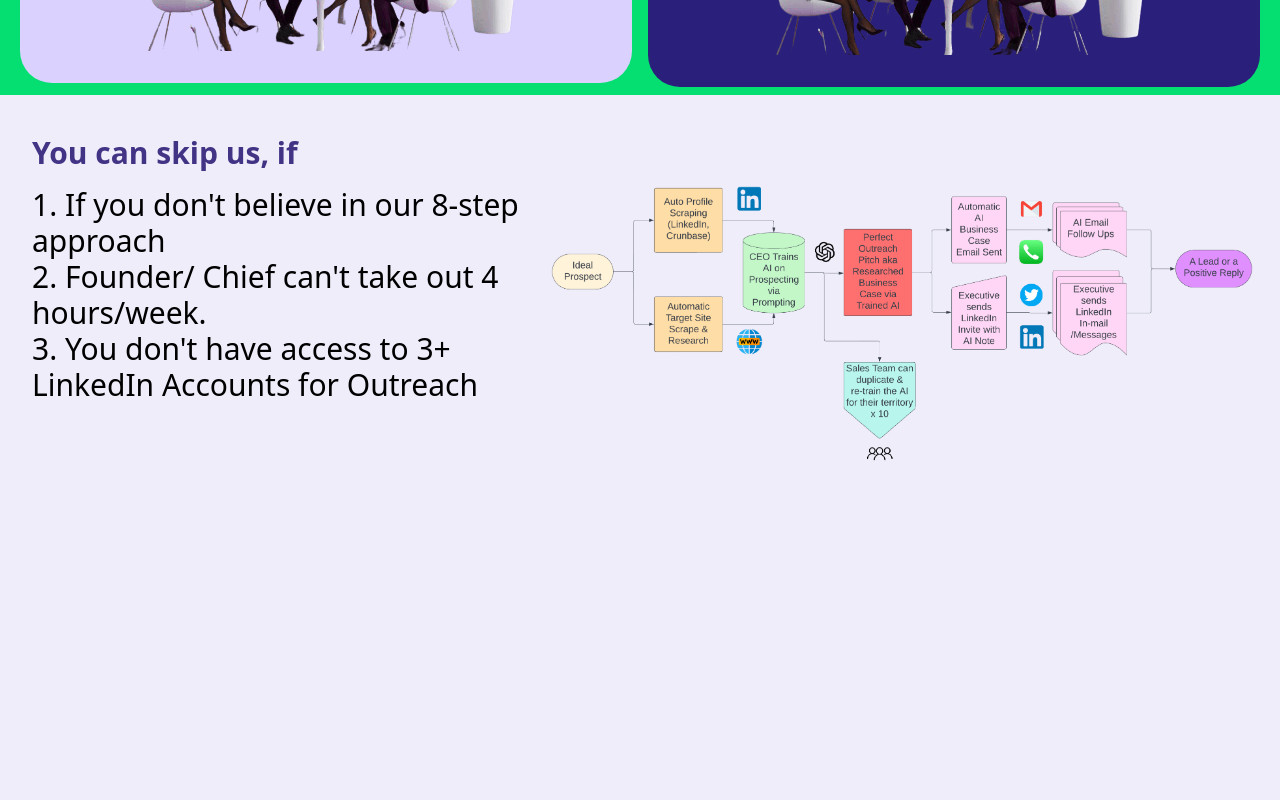
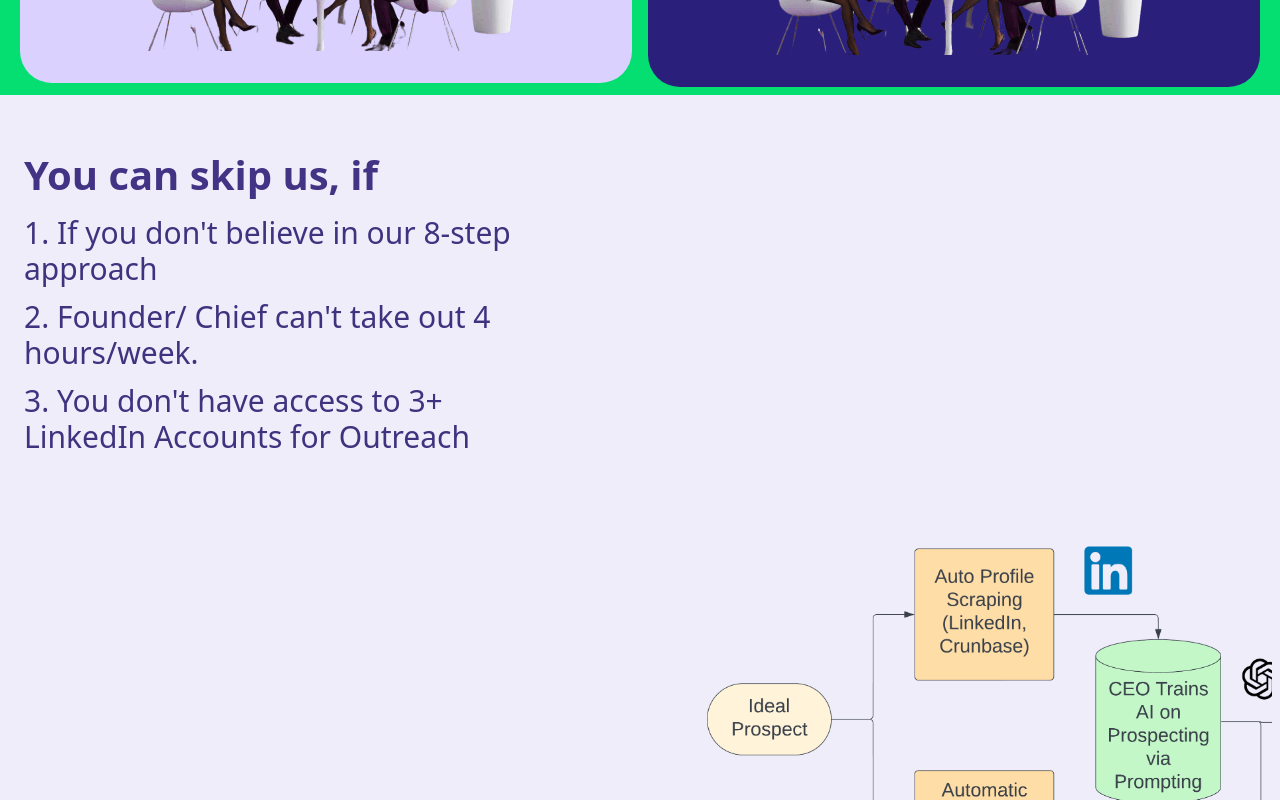
Before and after one commit to coder-Rishi05/cl_site, a React (Vite) app: page / in a window 1280 px wide. Shown: the part 1140-1940 px from the top of the page. Built offline with nearby package versions, Linux system fonts and the light colour scheme.

Commit message:
completed skip  page responsiveness

```diff
--- a/src/pages/Skip.jsx
+++ b/src/pages/Skip.jsx
@@ -2,25 +2,29 @@ import React from "react";
 
 const Skip = () => {
   return (
-    <div className="w-full h-screen px-4 flex flex-col lg:flex-row mt-10 ">
-      <div className="top">
-        <h1 className="text-3xl px-4 text-[#423385] font-bold">
+    <div className="w-full h-screen px-4 md:px-2  flex flex-col lg:flex-row mt-10 ">
+      <div className="top md:pt-4">
+        <h1 className="text-3xl md:text-[2.5rem] px-4 text-[#423385] font-bold">
           You can skip us, if
         </h1>
-        <div className="texts py-4 mx-4">
-          <p className="text-3xl  ">
+        <div className="texts py-4  mx-4">
+          <p className="text-3xl text-[#3F337F]  ">
             1. If you don't believe in our 8-step approach{" "}
           </p>
-          <p className="text-3xl  ">
+          <p className="text-3xl text-[#3F337F] md:py-3  ">
             2. Founder/ Chief can't take out 4 hours/week.
           </p>
-          <p className="text-3xl  ">
+          <p className="text-3xl text-[#3F337F]  ">
             3. You don't have access to 3+ LinkedIn Accounts for Outreach
           </p>
         </div>
       </div>
-      <div className="Image w-full my-10 ">
-        <img className="w-full  " src="./Images/whyUs.png" alt="" />
+      <div className="Image w-full my-10 overflow-hidden ">
+        <img
+          className=" w-full md:scale-[2]  md:relative md:-translate-x-1/2 md:left-[120%] md:top-[90%] md:-translate-y-1/2"
+          src="./Images/whyUs.png"
+          alt=""
+        />
       </div>
     </div>
   );
```
